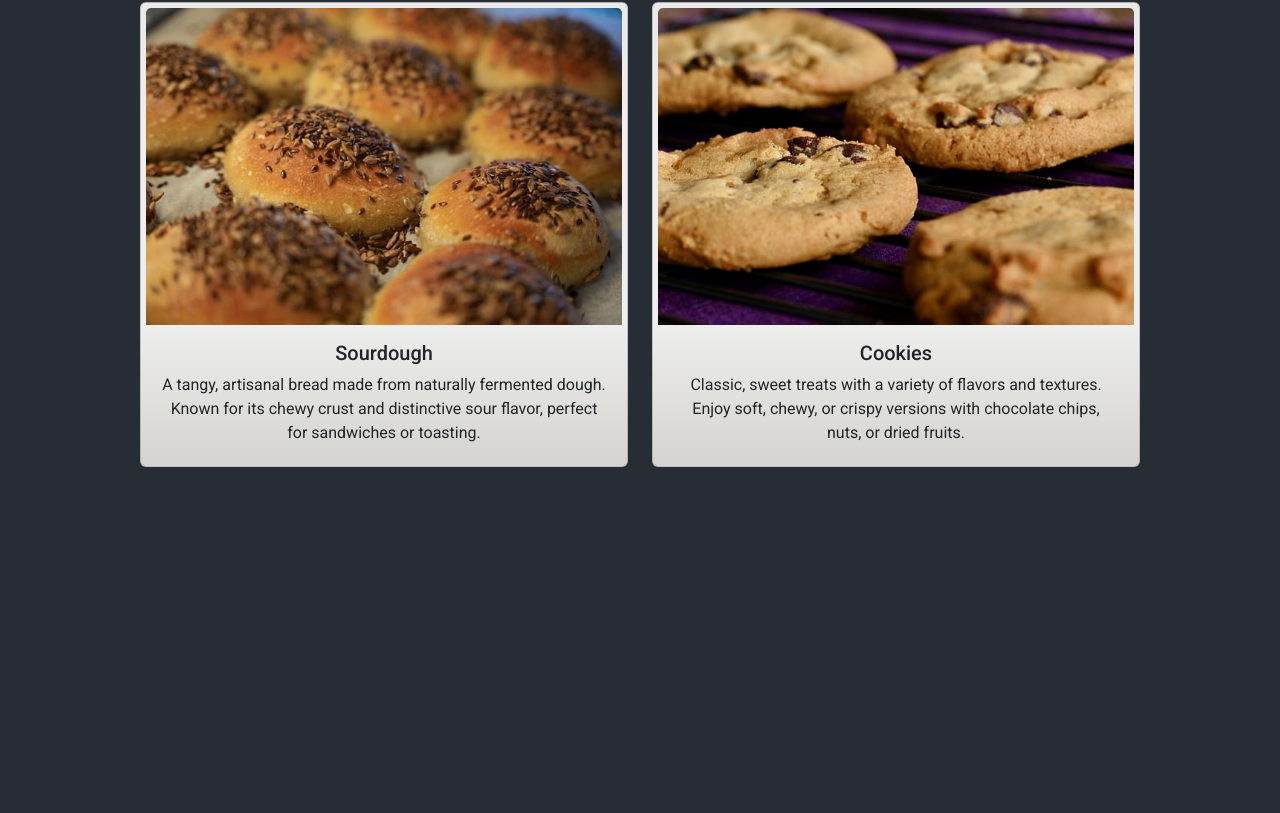
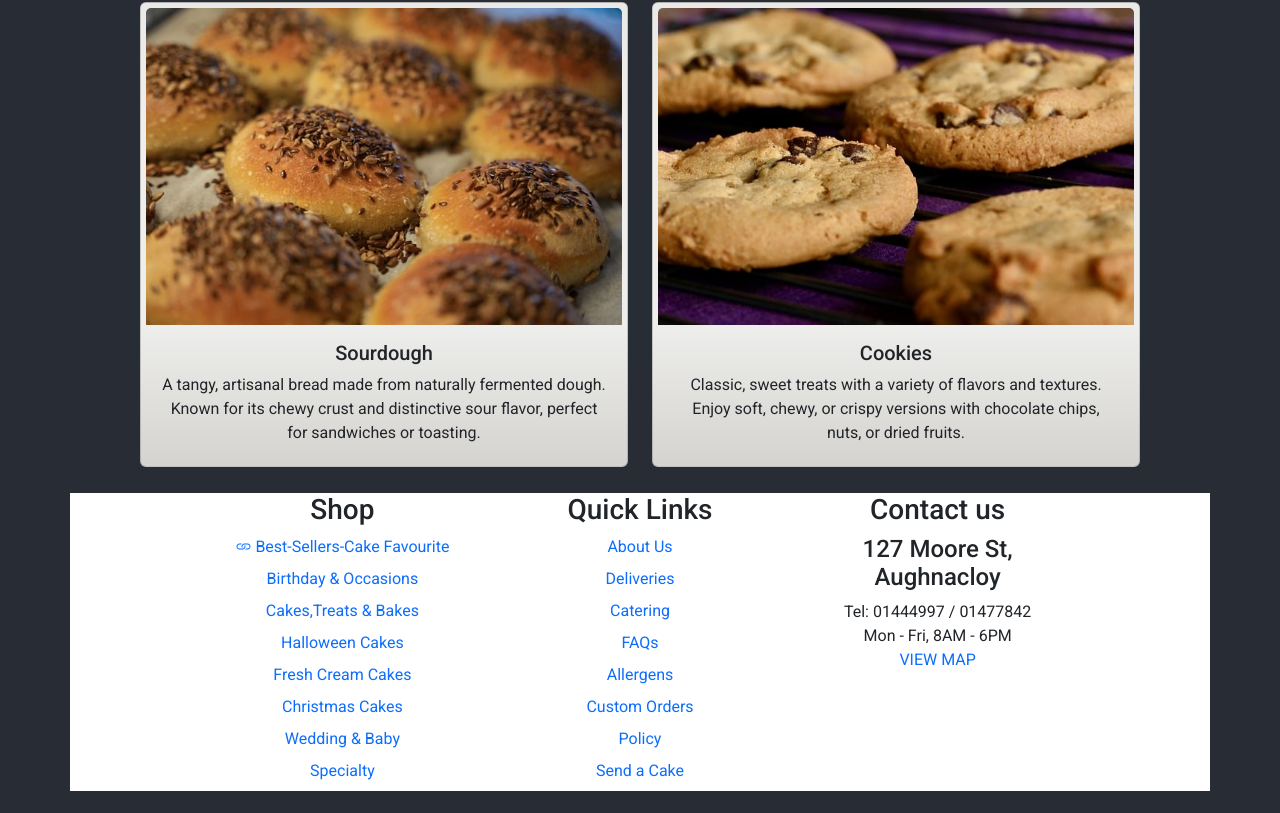
Before and after one commit to FredH2O/Bakery-Shop, a React (Create React App) app: page / in a window 1280 px wide. Shown: the part 1551-2364 px from the top of the page. Before the commit the page ends 2044 px from the top, so only its background shows below. Built offline with nearby package versions, Linux system fonts and the light colour scheme; the HTML template or start-up script is replaced by a standard one.

Commit message:
footer added

```diff
--- a/src/components/App/App.jsx
+++ b/src/components/App/App.jsx
@@ -3,6 +3,7 @@ import GridCards from "../GridCards/GridCards";
 import NavBar from "../NavBar/NavBar";
 import HeroImage from "../HeroImage/HeroImage";
 import IconDetails from "../IconDetails/IconDetails";
+import Footer from "../Footer/Footer";
 
 function App() {
   return (
@@ -15,6 +16,7 @@ function App() {
         <IconDetails />
         <GridCards />
       </main>
+      <Footer />
     </div>
   );
 }
--- /dev/null
+++ b/src/components/Footer/Footer.css
@@ -0,0 +1,9 @@
+.container {
+  background-color: white;
+}
+
+.footer-links {
+  display: block;
+  margin-bottom: 0.5rem;
+  text-decoration: none;
+}
--- /dev/null
+++ b/src/components/Footer/Footer.jsx
@@ -0,0 +1,75 @@
+import "./Footer.css";
+import "bootstrap-icons/font/bootstrap-icons.css";
+
+export default function Footer() {
+  return (
+    <div className="container text-center">
+      <div className="row">
+        <div className="col">
+          <h3>Shop</h3>
+
+          <a href="" className="footer-links">
+            <i class="bi bi-link"></i> Best-Sellers-Cake Favourite
+          </a>
+          <a href="" className="footer-links">
+            Birthday & Occasions
+          </a>
+          <a href="" className="footer-links">
+            Cakes,Treats & Bakes
+          </a>
+          <a href="" className="footer-links">
+            Halloween Cakes
+          </a>
+          <a href="" className="footer-links">
+            Fresh Cream Cakes
+          </a>
+          <a href="" className="footer-links">
+            Christmas Cakes
+          </a>
+          <a href="" className="footer-links">
+            Wedding & Baby
+          </a>
+          <a href="" className="footer-links">
+            Specialty
+          </a>
+        </div>
+        <div className="col">
+          <h3>Quick Links</h3>
+          <a href="" className="footer-links">
+            About Us
+          </a>
+          <a href="" className="footer-links">
+            Deliveries
+          </a>
+          <a href="" className="footer-links">
+            Catering
+          </a>
+          <a href="" className="footer-links">
+            FAQs
+          </a>
+          <a href="" className="footer-links">
+            Allergens
+          </a>
+          <a href="" className="footer-links">
+            Custom Orders
+          </a>
+          <a href="" className="footer-links">
+            Policy
+          </a>
+          <a href="" className="footer-links">
+            Send a Cake
+          </a>
+        </div>
+        <div className="col">
+          <h3>Contact us</h3>
+          <h4>127 Moore St, Aughnacloy</h4>
+          <p>Tel: 01444997 / 01477842</p>
+          <p>Mon - Fri, 8AM - 6PM</p>
+          <a href="" className="footer-links">
+            VIEW MAP
+          </a>
+        </div>
+      </div>
+    </div>
+  );
+}
```
